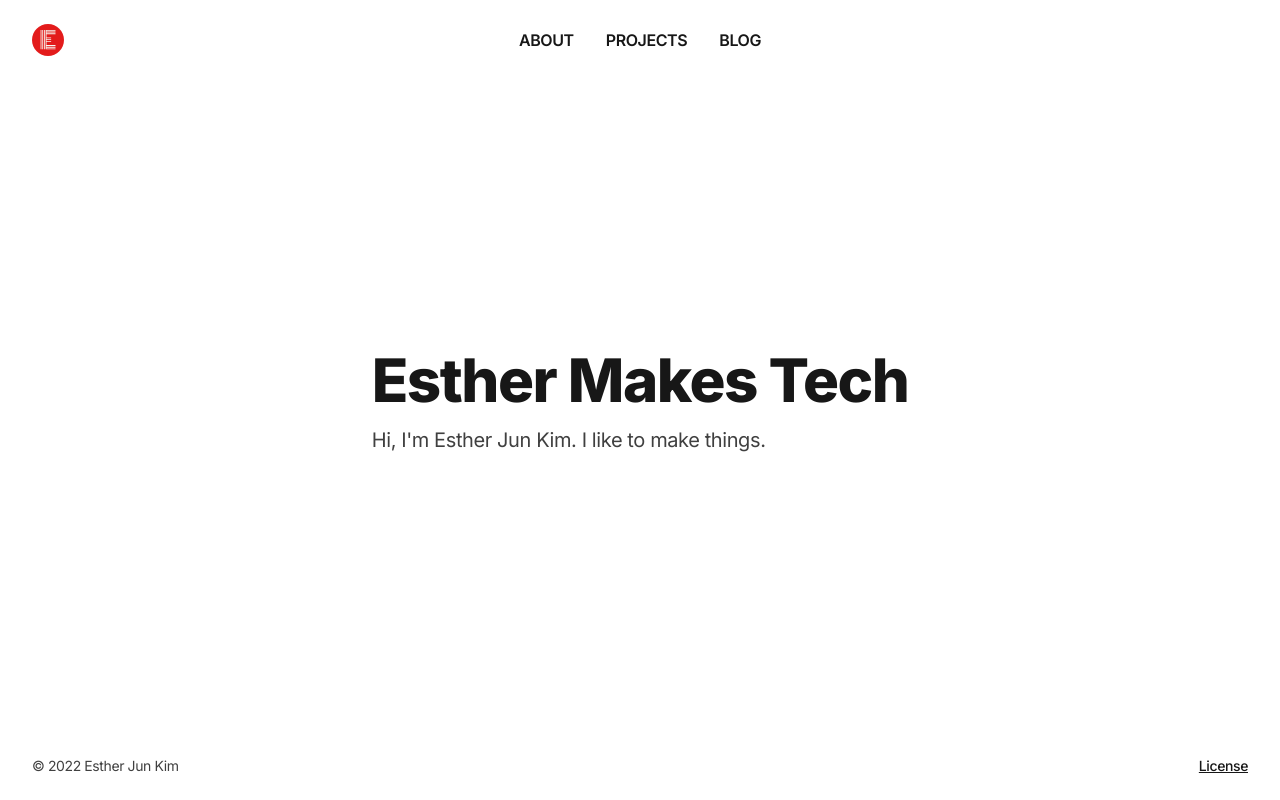
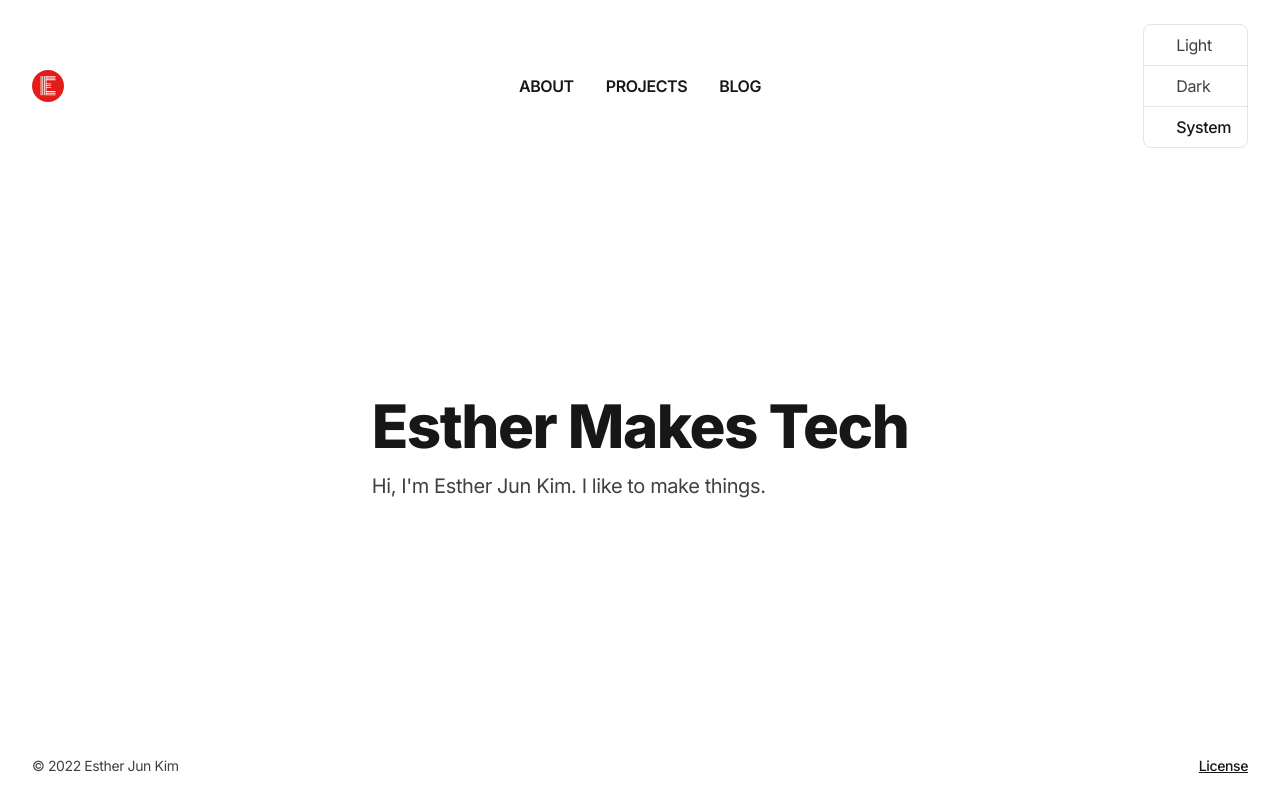
Before and after one commit to estherjk/esthermakes.tech, a Next.js app: page / in a window 1280 px wide. Built offline with nearby package versions, Linux system fonts and the light colour scheme.

Commit message:
Add `AppearanceListGroup` component

```diff
--- /dev/null
+++ b/src/components/AppearanceListGroup/AppearanceListGroup.tsx
@@ -0,0 +1,55 @@
+import { useState } from 'react';
+
+import { AppearanceListGroupItem } from '@src/components/AppearanceListGroup';
+import { ListGroup } from '@src/components/ListGroup';
+import { appearanceControls } from '@src/data';
+import { ApperanceMode } from '@src/types';
+
+export const AppearanceListGroup = () => {
+  const [mode, setMode] = useState<ApperanceMode>('system');
+
+  const onModeSelected = (mode: ApperanceMode) => {
+    setMode(mode);
+    console.log(`Selected ${mode}`);
+  };
+
+  return (
+    <ListGroup className="rounded-lg border border-gray-200 dark:border-gray-700">
+      {appearanceControls.map((item, index) => {
+        if (index === 0) {
+          return (
+            <AppearanceListGroupItem
+              key={item.mode}
+              type="first"
+              mode={item.mode}
+              icon={item.icon}
+              active={mode === item.mode ? true : false}
+              onClick={() => onModeSelected(item.mode)}
+            />
+          );
+        } else if (index === appearanceControls.length - 1) {
+          return (
+            <AppearanceListGroupItem
+              key={item.mode}
+              type="last"
+              mode={item.mode}
+              icon={item.icon}
+              active={mode === item.mode ? true : false}
+              onClick={() => onModeSelected(item.mode)}
+            />
+          );
+        } else {
+          return (
+            <AppearanceListGroupItem
+              key={item.mode}
+              mode={item.mode}
+              icon={item.icon}
+              active={mode === item.mode ? true : false}
+              onClick={() => onModeSelected(item.mode)}
+            />
+          );
+        }
+      })}
+    </ListGroup>
+  );
+};
--- /dev/null
+++ b/src/components/AppearanceListGroup/AppearanceListGroupItem.tsx
@@ -0,0 +1,38 @@
+import { ListGroupItem } from '@src/components/ListGroup';
+import { AppearanceControl } from '@src/types';
+
+type ListItemType = 'default' | 'first' | 'last';
+
+type Props = AppearanceControl & {
+  active?: boolean;
+  type?: ListItemType;
+  onClick?: () => void;
+};
+
+export const AppearanceListGroupItem = (props: Props) => {
+  const { mode, icon, active = false, type = 'default', onClick } = props;
+
+  // NOTE: Revisit this...
+  const baseStyle = 'w-full px-4 py-2 cursor-pointer hover:bg-gray-100 dark:hover:bg-gray-800';
+  const bottomBorderStyle = 'border-b border-gray-200 dark:border-gray-700';
+  const firstItemStyle = 'rounded-t-lg' + ' ' + bottomBorderStyle;
+  const lastItemStyle = 'rounded-b-lg';
+  const activeStyle = 'text-black dark:text-white font-medium';
+
+  return (
+    <ListGroupItem
+      onClick={onClick}
+      className={
+        baseStyle +
+        ' ' +
+        (type == 'first' ? firstItemStyle : type === 'last' ? lastItemStyle : bottomBorderStyle) +
+        ' ' +
+        (active && activeStyle)
+      }>
+      <span className="mr-4">
+        <i className={icon} />
+      </span>
+      <span className="capitalize">{mode}</span>
+    </ListGroupItem>
+  );
+};
--- /dev/null
+++ b/src/components/AppearanceListGroup/index.ts
@@ -0,0 +1,2 @@
+export * from './AppearanceListGroup';
+export * from './AppearanceListGroupItem';
--- a/src/components/Navbar.tsx
+++ b/src/components/Navbar.tsx
@@ -1,6 +1,7 @@
 import Link from 'next/link';
 import { useRouter } from 'next/router';
 
+import { AppearanceListGroup } from '@src/components/AppearanceListGroup';
 import { navbarLinks } from '@src/data';
 
 export const Navbar = () => {
@@ -34,10 +35,14 @@ export const Navbar = () => {
             </Link>
           </div>
 
-          <div className="col-span-5 md:col-span-4 flex items-center">
+          <div className="col-span-4 md:col-span-4 flex items-center">
             <div className="w-full flex justify-start md:justify-center space-x-8">
               {renderNavbarLinks()}
             </div>
+          </div>
+
+          <div className="col-span-1 flex justify-end items-center">
+            <AppearanceListGroup />
           </div>
         </div>
       </div>
```
